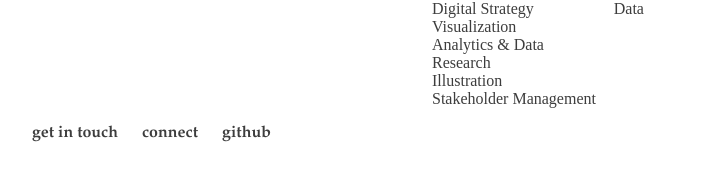
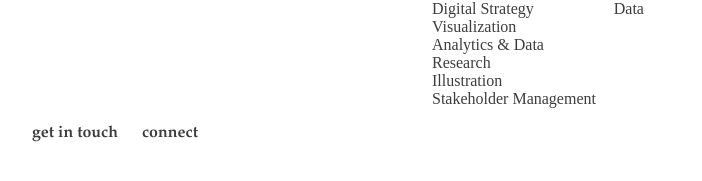
Before and after one commit to amanda-t2/amanda-t2.github.io, a Jekyll site: the page built from index.html, in a window 1280 px wide. Shown: the part 569-750 px from the top of the page, without its empty margins (288-990 px from the left). Built offline with Jekyll 4.4.1, drawn with Linux system fonts in a browser that asks for light colours.

Commit message:
Update default.html

```diff
--- a/_layouts/default.html
+++ b/_layouts/default.html
@@ -24,7 +24,6 @@
 	    		<ul>
 	        		<li><a href="mailto:tu.amandaa@gmail.com">get in touch</a></li>
 	        		<li><a href="https://www.linkedin.com/in/amanda-tu/">connect</a></li>
-				<li><a href="https://www.github.com/amanda-t2">github</a></li>
 
 				</ul>
 			</footer>
```
